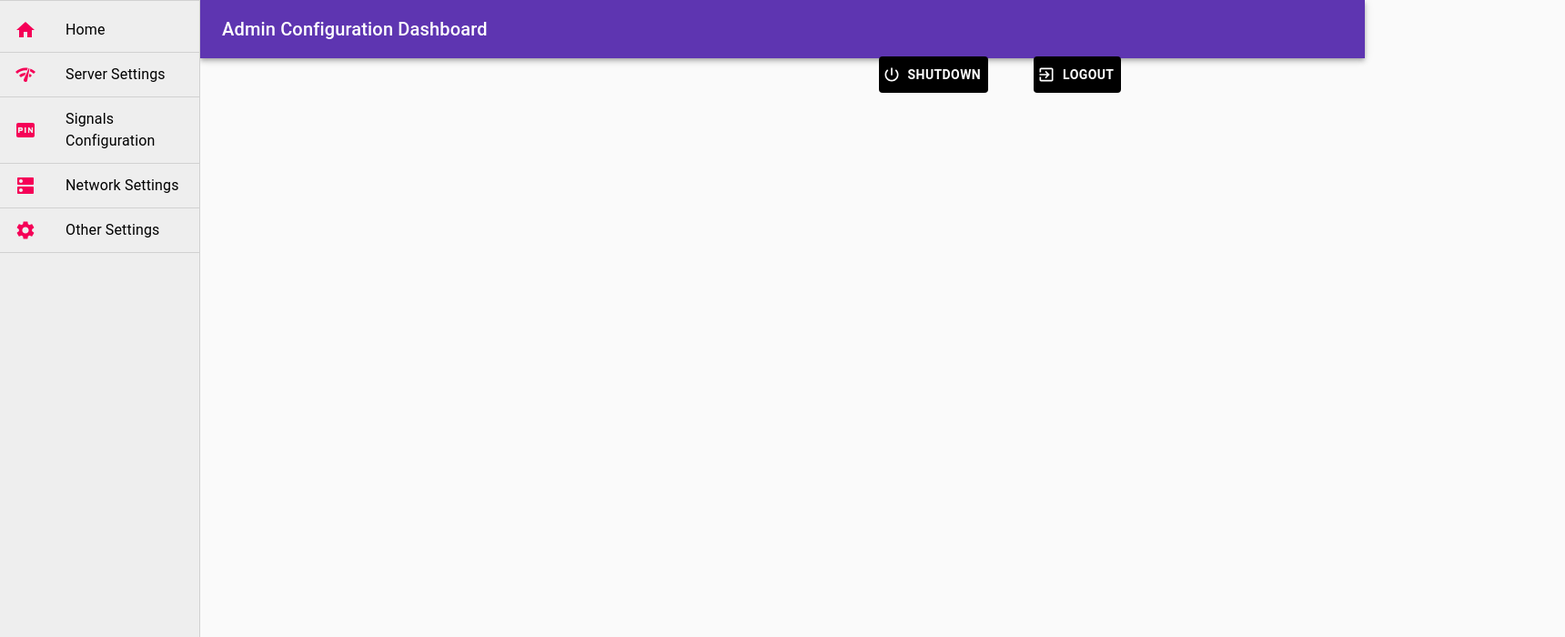
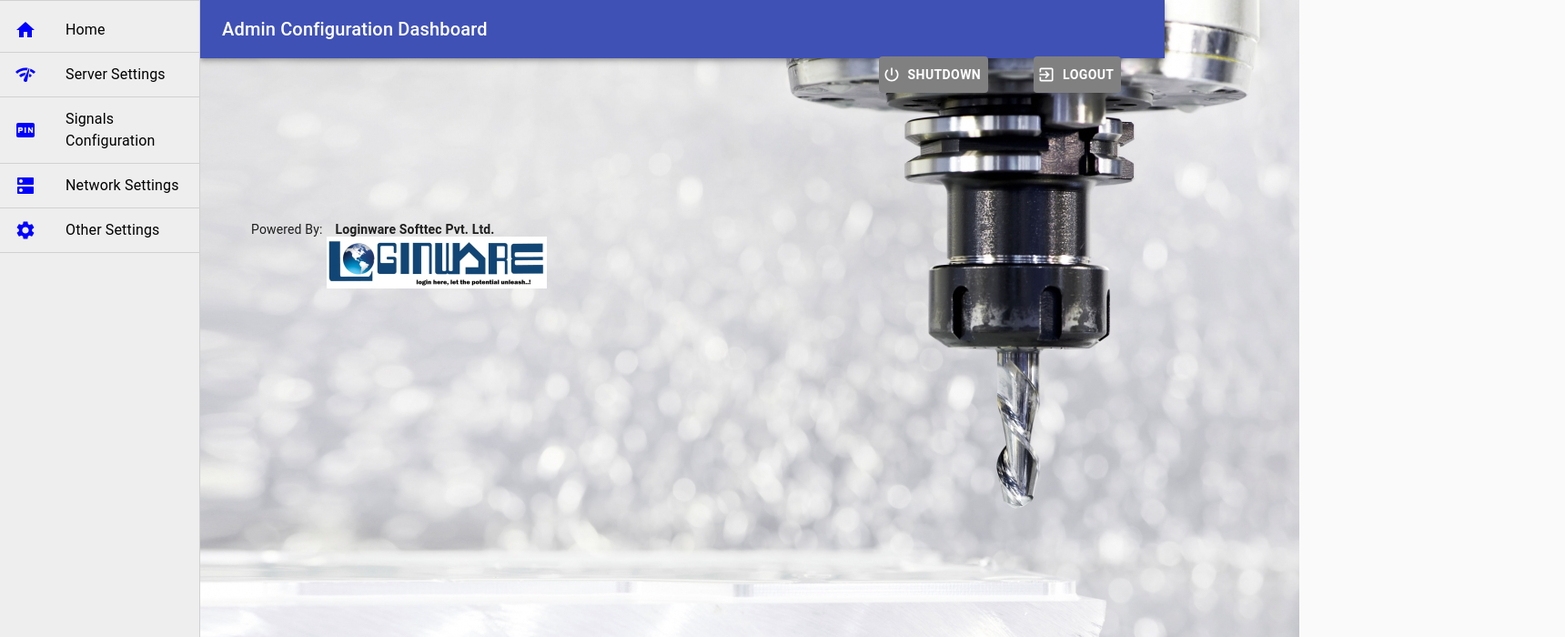
Before and after one commit to letzzBuild/iiot, a React (Create React App) app: page /admin in a window 1280 px wide. Shown: the top 700 px of the page at 91% size, 1720 px wide, since content can reach past the window. Built offline with nearby package versions, Linux system fonts and the light colour scheme.

Commit message:
Admin panel changes

```diff
--- a/src/nonReusableComponents/drawer.js
+++ b/src/nonReusableComponents/drawer.js
@@ -54,16 +54,14 @@ const useStyles = makeStyles((theme) => ({
     flex: 1,
   },
   appBar: {
-    // width: `calc(100% - ${drawerWidth}px)`,
-    position:"relative",
+    width: `calc(100% - ${drawerWidth}px)`,
     marginLeft: 220,
-    background: "#5e35b1",
+    background: "#3f51b5",
     zIndex:"1000"
   },
   drawer: {
     width: drawerWidth,
-    flexShrink: 0,
-    position: "relative",
+    flexShrink: 0
   },
   drawerPaper: {
     width: drawerWidth,
@@ -93,22 +91,15 @@ export default function PermanentDrawerLeft() {
     return <Redirect to='/login' />
   }
   else{
-    let homePageImage = require('../images/test-image.jpg');
+
   return (
     <div className={classes.root}>
       <CssBaseline />
-      <AppBar position="relative"  className={classes.appBar}>
+      <AppBar className={classes.appBar}>
         <Toolbar>
           <Typography variant="h6" noWrap>
             Admin Configuration Dashboard
           </Typography>
-          {/* <img
-            style={{
-              position: "relative",
-              zIndex:"20"
-
-            }}
-            src={homePageImage}/> */}
           <Box ml={60}>
             <div style={{display:"flex", position: "relative"}}>
               <span style={{position:"relative", left:"-50px"}}>
@@ -122,7 +113,7 @@ export default function PermanentDrawerLeft() {
             </Dialog>
             </span>
             <span>
-            <Dialog color={"#00e676"}  name="logout" onClick={() => loggedOut()} bodyText={"Do you really want to logout? "} buttonText={"Logout"} icon={<ExitToAppIcon></ExitToAppIcon>}></Dialog>
+            <Dialog color={"grey"}  name="logout" onClick={() => loggedOut()} bodyText={"Do you really want to logout? "} buttonText={"Logout"} icon={<ExitToAppIcon></ExitToAppIcon>}></Dialog>
             </span>
             </div>
           </Box>
@@ -159,7 +150,7 @@ export default function PermanentDrawerLeft() {
                 >
                   <ListItemIcon
                     style={{
-                      color: "#f50057",
+                      color: "blue",
                     }}
                   >
                     {" "}
--- a/src/pages/admin/home.js
+++ b/src/pages/admin/home.js
@@ -4,6 +4,8 @@ import {Redirect} from 'react-router-dom';
 
 function Home() {
   let islogged = localStorage.getItem('IS_LOGGED_IN');
+  let homePageImage = require('../../images/test-image.jpg');
+  let loginwareIcon = require('../../images/loginware-logo.JPG');
   if (islogged === 'false') {
     return <Redirect to='/login' />
   }
@@ -11,25 +13,31 @@ function Home() {
   else{
  return (
         <div>
+            <img
+            style={{
+              position: "fixed",
+              zIndex:"20",
+              left:"62px"
+            }}
+            src={homePageImage}/>
 
-        {/* <Typography paragraph style={{ textAlign: "center"}}>
-         <div style={{marginTop: 100,marginLeft:80,color: "black",fontSize: 55,fontWeight: "bold",fontFamily: "Dancing Script" ,display: "flex",alignItems: "center",justifyContent: "center"}}>
-           <p>Welcome to the Configuration Dashboard of
-           </p>
-          </div>
-          <br></br>
-          <span style={{color: "#fb8c00",marginLeft:40,fontWeight:"bolder",fontSize: 30,fontFamily:"Knewave"}}>IIOT CNC Monitoring Device ... </span>
-          <br></br>
-          <p></p>
-
-            <footer style={{marginTop:150,fontSize:20,fontWeight:'bold',fontFamily:"Dancing Script"}}>
-            <center>
-              <span style={{fontSize:15,fontWeight:'bold',fontFamily: "Knewave"}}> powered by </span><br></br>
-              Loginware Soft tech
-            </center>
-            </footer>
-
-        </Typography> */}
+         <span style={{
+            position: "relative",
+            top: "200px",
+            left: "56px",
+            zIndex:"30"}}>Powered By:</span>
+          <span style={{
+            position: "relative",
+            top: "200px",
+            left: "70px",
+            zIndex:"30"}}><strong>Loginware Softtec Pvt. Ltd.</strong></span>
+          <img style={{
+            position:"relative",
+            top:"210px",
+            zIndex:"30",
+            left:"-115px",
+            top:"260px"
+          }} src={loginwareIcon}/>
         </div>
     )
 }
--- a/src/pages/admin/networkConf.js
+++ b/src/pages/admin/networkConf.js
@@ -107,10 +107,10 @@ function NetworkConf() {
 
   return (
     <div style={{ marginTop: 100 }}>
-      <HomeMadeContainer text={"Configure Network for the device"} />
+      <HomeMadeContainer text={"Network Configuration"} />
       <br></br>
       <br></br>
-      <center>
+      <center style={{position:"relative", marginLeft:"250px"}}>
         {isloading ? (
           <Grid
             container
--- a/src/pages/admin/otherSetting.js
+++ b/src/pages/admin/otherSetting.js
@@ -148,7 +148,7 @@ function OtherSetting() {
     <div style={{ marginTop: 100 }}>
       <form onSubmit={formik.handleSubmit}>
         <HomeMadeContainer
-          text={"Configure Other Settings for the device"}
+          text={"Other Configuration"}
         ></HomeMadeContainer>
 
         {isloading ? (
@@ -167,7 +167,7 @@ function OtherSetting() {
             </Grid>
           </Grid>
         ) : (
-          <div style={{ marginLeft: 220, marginTop: 10 }}>
+          <div style={{ marginLeft: 300, marginTop: 10 }}>
             <br></br>
                 <Select
                   label={"Select Machine id"}
--- a/src/pages/admin/serverConf.js
+++ b/src/pages/admin/serverConf.js
@@ -139,7 +139,7 @@ export default function ServerConf() {
     (
       <div className={classes.root}>
         <br></br>
-        <Container text={"Configire the device to your server"}></Container>
+        <Container text={"Server Configuration"}></Container>
         <br></br>
 
         {isloading ? (
@@ -154,7 +154,7 @@ export default function ServerConf() {
             }}
           >
             <Grid item sm={12}>
-              <Loader color={"#ff1744"} size={60}></Loader>
+              <Loader color={"grey"} size={60}></Loader>
             </Grid>
           </Grid>
         ) : (
--- a/src/pages/alarm.js
+++ b/src/pages/alarm.js
@@ -128,8 +128,8 @@ function Alarm({history}) {
                 <Random
                  text="Alarm has been generated on the Machine!!"
                  effect="stretch"
-                 effectChange={2.0}
-                 effectDuration={0.4}
+                //  effectChange={2.0}
+                //  effectDuration={0.4}
 />
               </Grid>
               <Grid
--- a/src/reusableComponents/headerContainer.js
+++ b/src/reusableComponents/headerContainer.js
@@ -10,15 +10,15 @@ function headerContainer(props) {
     return (
         <div>
             <Container style={{
-        marginTop:2,
-        marginLeft:200,
+        marginTop:"12px",
+        marginLeft:"285px",
         padding:10,
         paddingLeft:80,
-        fontSize:30,
-        fontFamily: 'Acme',
+        fontSize:24,
         color:'black',
-        background:"#ffc400",
+        background:"lightgrey",
         borderRadius:10,
+        maxWidth: "410px",
 
             }} maxWidth="sm"  variant="outlined" >{props.text}</Container>
         </div>
--- a/src/reusableComponents/loader.js
+++ b/src/reusableComponents/loader.js
@@ -19,7 +19,6 @@ export default function AwesomeComponent (props){
           size={props.size}
           color={props.color}
           loading={true}
-
         />
       </div>
     );
--- a/src/reusableComponents/secButton.js
+++ b/src/reusableComponents/secButton.js
@@ -10,18 +10,15 @@ const useStyles = makeStyles((theme) => ({
 
 export default function IconLabelButtons(props) {
   const classes = useStyles();
-
-
-
   return (
     <div>
       <Button
         type={props.type}
         variant="contained"
-        color="secondary"
+        color="primary"
         className={classes.button}
         startIcon={props.icon}
-        style={{top:"18px", right:"86px", position:'relative', fontWeight:'bold'}}
+        style={{top:"18px", right:"9px", position:'relative', fontWeight:'bold', backgroundColor:"#3f51b5"}}
         disabled={props.isDisabled}
         onClick={props.handleClick}
       >
--- a/src/reusableComponents/shutdownDialog.js
+++ b/src/reusableComponents/shutdownDialog.js
@@ -50,7 +50,7 @@ export default function AlertDialog(props) {
 
   return (
     <div>
-      <Button startIcon={props.icon} onClick={handleClickOpen} style={{ backgroundColor: "black", color: "white", fontWeight: "bold", padding: 8, top: "50px" }}>
+      <Button startIcon={props.icon} onClick={handleClickOpen} style={{ backgroundColor: "grey", color: "white", fontWeight: "bold", padding: 8, top: "50px" }}>
         {props.buttonText}
 
       </Button>
@@ -65,10 +65,10 @@ export default function AlertDialog(props) {
           </DialogContentText>
         </DialogContent>
         <DialogActions>
-          <Button onClick={handleClose} style={{ backgroundColor: "#d50000", color: "white", fontWeight: 'bold', padding: 12, right: "150px", bottom:"7px"}}>
+          <Button onClick={handleClose} style={{ backgroundColor: "#d50000", color: "white", fontWeight: 'bold', padding: 12, right: "25px", bottom:"7px"}}>
             Cancel
           </Button>
-          <Button onClick={shutdown} style={{ backgroundColor: "#1a5f1a", color: "white", fontWeight: 'bold', padding: 12, right: "350px", bottom:"7px"}} autoFocus>
+          <Button onClick={shutdown} style={{ backgroundColor: "#1a5f1a", color: "white", fontWeight: 'bold', padding: 12, right: "237px", bottom:"7px"}} autoFocus>
             Yes !!
           </Button>
         </DialogActions>
```
Also changed, not shown: src/pages/admin/signalConf.js (+7 -62 lines).
